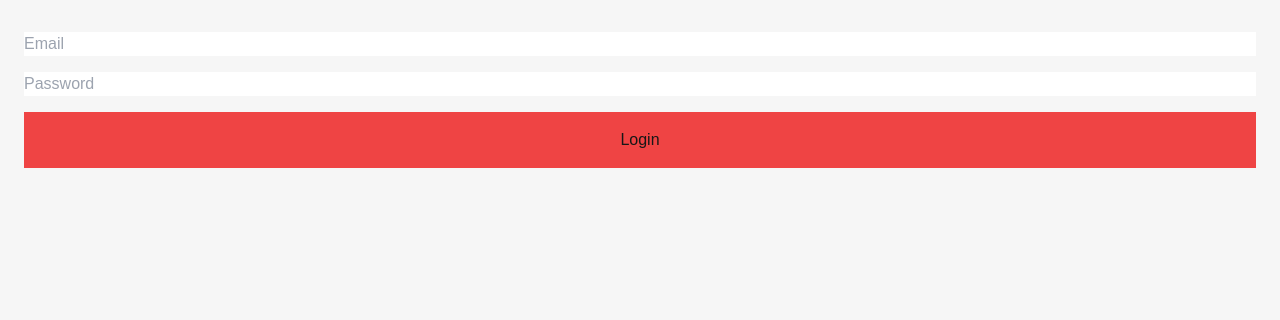
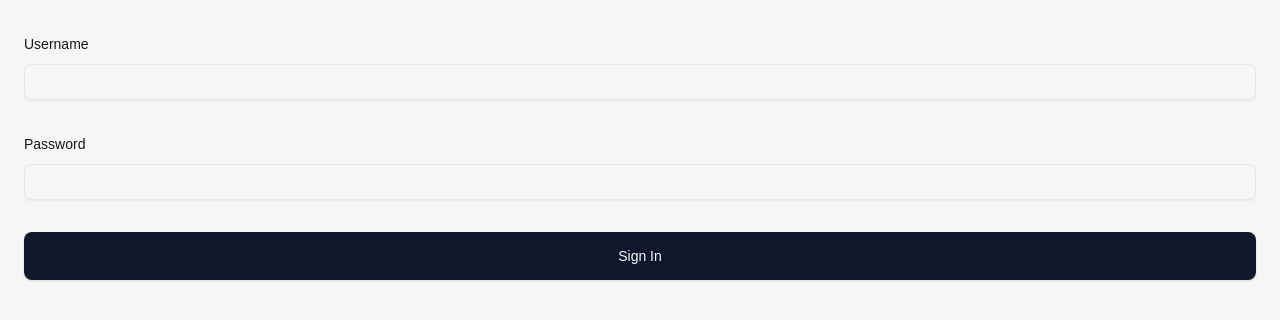
Before and after one commit to notrishabh/budgeteer, a Next.js app: page /login in a window 1280 px wide. Shown: the top 320 px of the page. Built offline with nearby package versions, Linux system fonts and the light colour scheme.

Commit message:
Used react-hook-form in login

```diff
--- a/app/login/page.tsx
+++ b/app/login/page.tsx
@@ -2,9 +2,21 @@
 
 import { useMutation } from "@tanstack/react-query";
 import { useRouter } from "next/navigation";
+import { useForm } from "react-hook-form";
+import { z } from "zod";
+import { zodResolver } from "@hookform/resolvers/zod";
+import {
+  Form,
+  FormControl,
+  FormField,
+  FormItem,
+  FormLabel,
+  FormMessage,
+} from "@/components/ui/form";
+import { Button } from "@/components/ui/button";
+import { Input } from "@/components/ui/input";
 
 export default function Login() {
-  // use react hook form here with shadcn
   const router = useRouter();
   const { mutate } = useMutation({
     mutationFn: async (body: { username: string; password: string }) => {
@@ -19,25 +31,57 @@
       router.push("/");
     },
   });
-  const handleSumbit = () => {
-    const x = {
-      username: "tester",
-      password: "hi",
-    };
-    mutate(x);
-  };
+
+  const formSchema = z.object({
+    username: z.string(),
+    password: z.string(),
+  });
+  const form = useForm<z.infer<typeof formSchema>>({
+    resolver: zodResolver(formSchema),
+    defaultValues: {
+      username: "",
+      password: "",
+    },
+  });
+  function onSubmit(data: z.infer<typeof formSchema>) {
+    mutate(data);
+  }
+
   return (
     <section>
-      <form
-        className="flex flex-col gap-4"
-        onSubmit={(e) => e.preventDefault()}
-      >
-        <input type="text" placeholder="Email" />
-        <input type="password" placeholder="Password" />
-        <button onClick={handleSumbit} className="p-4 bg-red-500">
-          Login
-        </button>
-      </form>
+      <Form {...form}>
+        <form onSubmit={form.handleSubmit(onSubmit)} className="space-y-8">
+          <FormField
+            control={form.control}
+            name="username"
+            render={({ field }) => (
+              <FormItem>
+                <FormLabel>Username</FormLabel>
+                <FormControl>
+                  <Input {...field} />
+                </FormControl>
+                <FormMessage />
+              </FormItem>
+            )}
+          />
+          <FormField
+            control={form.control}
+            name="password"
+            render={({ field }) => (
+              <FormItem>
+                <FormLabel>Password</FormLabel>
+                <FormControl>
+                  <Input {...field} />
+                </FormControl>
+                <FormMessage />
+              </FormItem>
+            )}
+          />
+          <Button type="submit" className="w-full p-6 rounded-lg">
+            Sign In
+          </Button>
+        </form>
+      </Form>
     </section>
   );
 }
--- /dev/null
+++ b/components/ui/form.tsx
@@ -0,0 +1,178 @@
+"use client"
+
+import * as React from "react"
+import * as LabelPrimitive from "@radix-ui/react-label"
+import { Slot } from "@radix-ui/react-slot"
+import {
+  Controller,
+  ControllerProps,
+  FieldPath,
+  FieldValues,
+  FormProvider,
+  useFormContext,
+} from "react-hook-form"
+
+import { cn } from "@/lib/utils"
+import { Label } from "@/components/ui/label"
+
+const Form = FormProvider
+
+type FormFieldContextValue<
+  TFieldValues extends FieldValues = FieldValues,
+  TName extends FieldPath<TFieldValues> = FieldPath<TFieldValues>
+> = {
+  name: TName
+}
+
+const FormFieldContext = React.createContext<FormFieldContextValue>(
+  {} as FormFieldContextValue
+)
+
+const FormField = <
+  TFieldValues extends FieldValues = FieldValues,
+  TName extends FieldPath<TFieldValues> = FieldPath<TFieldValues>
+>({
+  ...props
+}: ControllerProps<TFieldValues, TName>) => {
+  return (
+    <FormFieldContext.Provider value={{ name: props.name }}>
+      <Controller {...props} />
+    </FormFieldContext.Provider>
+  )
+}
+
+const useFormField = () => {
+  const fieldContext = React.useContext(FormFieldContext)
+  const itemContext = React.useContext(FormItemContext)
+  const { getFieldState, formState } = useFormContext()
+
+  const fieldState = getFieldState(fieldContext.name, formState)
+
+  if (!fieldContext) {
+    throw new Error("useFormField should be used within <FormField>")
+  }
+
+  const { id } = itemContext
+
+  return {
+    id,
+    name: fieldContext.name,
+    formItemId: `${id}-form-item`,
+    formDescriptionId: `${id}-form-item-description`,
+    formMessageId: `${id}-form-item-message`,
+    ...fieldState,
+  }
+}
+
+type FormItemContextValue = {
+  id: string
+}
+
+const FormItemContext = React.createContext<FormItemContextValue>(
+  {} as FormItemContextValue
+)
+
+const FormItem = React.forwardRef<
+  HTMLDivElement,
+  React.HTMLAttributes<HTMLDivElement>
+>(({ className, ...props }, ref) => {
+  const id = React.useId()
+
+  return (
+    <FormItemContext.Provider value={{ id }}>
+      <div ref={ref} className={cn("space-y-2", className)} {...props} />
+    </FormItemContext.Provider>
+  )
+})
+FormItem.displayName = "FormItem"
+
+const FormLabel = React.forwardRef<
+  React.ElementRef<typeof LabelPrimitive.Root>,
+  React.ComponentPropsWithoutRef<typeof LabelPrimitive.Root>
+>(({ className, ...props }, ref) => {
+  const { error, formItemId } = useFormField()
+
+  return (
+    <Label
+      ref={ref}
+      className={cn(error && "text-destructive", className)}
+      htmlFor={formItemId}
+      {...props}
+    />
+  )
+})
+FormLabel.displayName = "FormLabel"
+
+const FormControl = React.forwardRef<
+  React.ElementRef<typeof Slot>,
+  React.ComponentPropsWithoutRef<typeof Slot>
+>(({ ...props }, ref) => {
+  const { error, formItemId, formDescriptionId, formMessageId } = useFormField()
+
+  return (
+    <Slot
+      ref={ref}
+      id={formItemId}
+      aria-describedby={
+        !error
+          ? `${formDescriptionId}`
+          : `${formDescriptionId} ${formMessageId}`
+      }
+      aria-invalid={!!error}
+      {...props}
+    />
+  )
+})
+FormControl.displayName = "FormControl"
+
+const FormDescription = React.forwardRef<
+  HTMLParagraphElement,
+  React.HTMLAttributes<HTMLParagraphElement>
+>(({ className, ...props }, ref) => {
+  const { formDescriptionId } = useFormField()
+
+  return (
+    <p
+      ref={ref}
+      id={formDescriptionId}
+      className={cn("text-[0.8rem] text-muted-foreground", className)}
+      {...props}
+    />
+  )
+})
+FormDescription.displayName = "FormDescription"
+
+const FormMessage = React.forwardRef<
+  HTMLParagraphElement,
+  React.HTMLAttributes<HTMLParagraphElement>
+>(({ className, children, ...props }, ref) => {
+  const { error, formMessageId } = useFormField()
+  const body = error ? String(error?.message) : children
+
+  if (!body) {
+    return null
+  }
+
+  return (
+    <p
+      ref={ref}
+      id={formMessageId}
+      className={cn("text-[0.8rem] font-medium text-destructive", className)}
+      {...props}
+    >
+      {body}
+    </p>
+  )
+})
+FormMessage.displayName = "FormMessage"
+
+export {
+  useFormField,
+  Form,
+  FormItem,
+  FormLabel,
+  FormControl,
+  FormDescription,
+  FormMessage,
+  FormField,
+}
--- /dev/null
+++ b/components/ui/input.tsx
@@ -0,0 +1,25 @@
+import * as React from "react"
+
+import { cn } from "@/lib/utils"
+
+export interface InputProps
+  extends React.InputHTMLAttributes<HTMLInputElement> {}
+
+const Input = React.forwardRef<HTMLInputElement, InputProps>(
+  ({ className, type, ...props }, ref) => {
+    return (
+      <input
+        type={type}
+        className={cn(
+          "flex h-9 w-full rounded-md border border-input bg-transparent px-3 py-1 text-sm shadow-sm transition-colors file:border-0 file:bg-transparent file:text-sm file:font-medium file:text-foreground placeholder:text-muted-foreground focus-visible:outline-none focus-visible:ring-1 focus-visible:ring-ring disabled:cursor-not-allowed disabled:opacity-50",
+          className
+        )}
+        ref={ref}
+        {...props}
+      />
+    )
+  }
+)
+Input.displayName = "Input"
+
+export { Input }
--- /dev/null
+++ b/components/ui/label.tsx
@@ -0,0 +1,26 @@
+"use client"
+
+import * as React from "react"
+import * as LabelPrimitive from "@radix-ui/react-label"
+import { cva, type VariantProps } from "class-variance-authority"
+
+import { cn } from "@/lib/utils"
+
+const labelVariants = cva(
+  "text-sm font-medium leading-none peer-disabled:cursor-not-allowed peer-disabled:opacity-70"
+)
+
+const Label = React.forwardRef<
+  React.ElementRef<typeof LabelPrimitive.Root>,
+  React.ComponentPropsWithoutRef<typeof LabelPrimitive.Root> &
+    VariantProps<typeof labelVariants>
+>(({ className, ...props }, ref) => (
+  <LabelPrimitive.Root
+    ref={ref}
+    className={cn(labelVariants(), className)}
+    {...props}
+  />
+))
+Label.displayName = LabelPrimitive.Root.displayName
+
+export { Label }
--- a/package.json
+++ b/package.json
@@ -9,9 +9,11 @@
     "lint": "next lint"
   },
   "dependencies": {
+    "@hookform/resolvers": "^3.9.0",
     "@radix-ui/react-avatar": "^1.1.0",
     "@radix-ui/react-dialog": "^1.1.1",
     "@radix-ui/react-icons": "^1.3.0",
+    "@radix-ui/react-label": "^2.1.0",
     "@radix-ui/react-progress": "^1.1.0",
     "@radix-ui/react-slot": "^1.1.0",
     "@tanstack/react-query": "^5.56.2",
@@ -23,9 +25,11 @@
     "next": "14.2.13",
     "react": "^18",
     "react-dom": "^18",
+    "react-hook-form": "^7.53.0",
     "tailwind-merge": "^2.5.2",
     "tailwindcss-animate": "^1.0.7",
-    "vaul": "^1.0.0"
+    "vaul": "^1.0.0",
+    "zod": "^3.23.8"
   },
   "devDependencies": {
     "@types/node": "^20",
```
Also changed, not shown: 1 other file (tests, documents, lock files or other folders).
